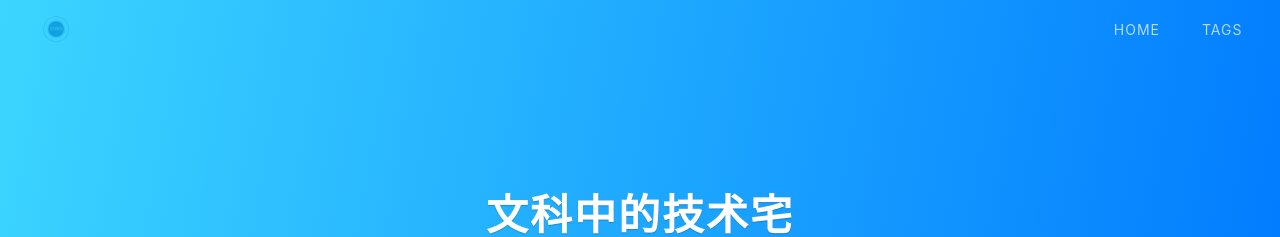
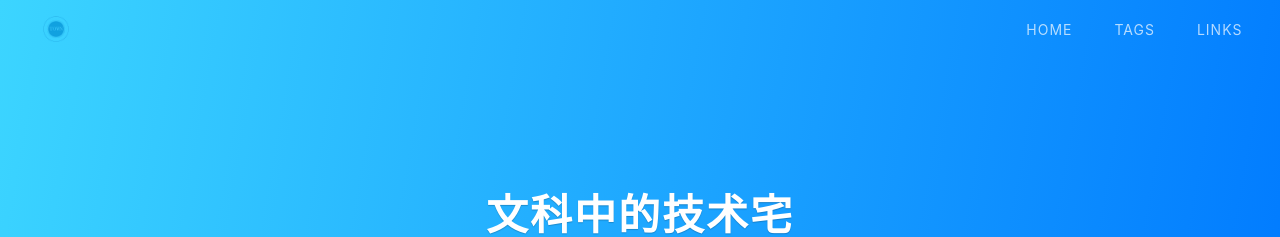
Before and after one commit to Townwang/Townwang.github.io, a Jekyll site: the page built from index.html, in a window 1280 px wide. Shown: the top 237 px of the page. Built offline with Jekyll 4.4.1, drawn with Linux system fonts in a browser that asks for light colours; nearby versions of some CDN libraries; the list of posts is cut into pages by our own code; a style sheet for code colours, icons or effects is not loaded.

Commit message:
Signed-off-by: Town <Android@townwang.com>

```diff
--- a/_config.yml
+++ b/_config.yml
@@ -11,6 +11,7 @@ baseurl: ''
 nav:
   home: '/'
   tags: '/tags.html'
+  links: '/'
 
 # Author 配置博主信息
 author: 'Town'
--- a/assets/sass/app.css
+++ b/assets/sass/app.css
@@ -122,7 +122,7 @@ a {
   top: 0; }
 
 .g-banner {
-  height: 200px;
+  height: 460px;
   background-color: #2F3139;
   color: #fff;
   padding: 0 60px; }
```
